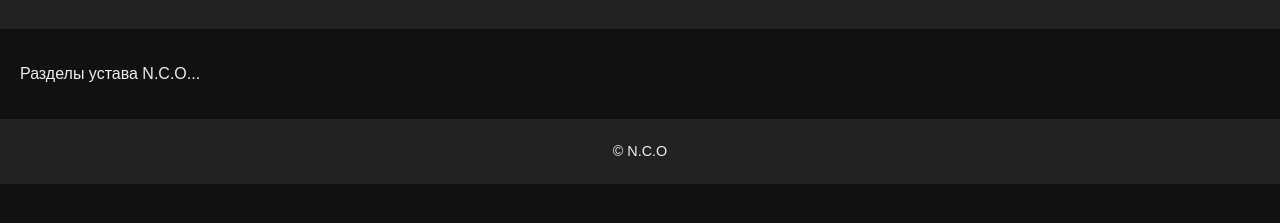
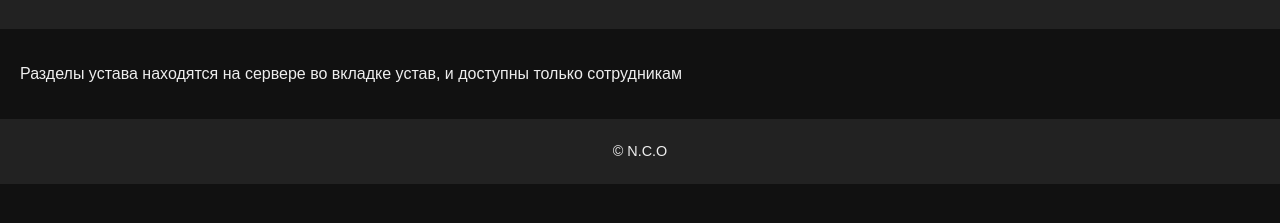
Before and after one commit to NEKO239/NCO-SITE, a plain HTML site: page ustav.html in a window 1280 px wide. Shown: the part 71-294 px from the top of the page. Drawn offline with Linux system fonts and the light colour scheme.

Commit message:
Update ustav.html

```diff
--- a/ustav.html
+++ b/ustav.html
@@ -1 +1 @@
-<!DOCTYPE html><html><head><meta charset='UTF-8'><title>Устав</title><link rel='stylesheet' href='style.css'></head><body><header><h1>Устав</h1><nav><a href='index.html'>Главная</a></nav></header><main><p>Разделы устава N.C.O...</p></main><footer><p>© N.C.O</p></footer></body></html>
+<!DOCTYPE html><html><head><meta charset='UTF-8'><title>Устав</title><link rel='stylesheet' href='style.css'></head><body><header><h1>Устав</h1><nav><a href='index.html'>Главная</a></nav></header><main><p>Разделы устава находятся на сервере во вкладке устав, и доступны только сотрудникам</p></main><footer><p>© N.C.O</p></footer></body></html>
```
